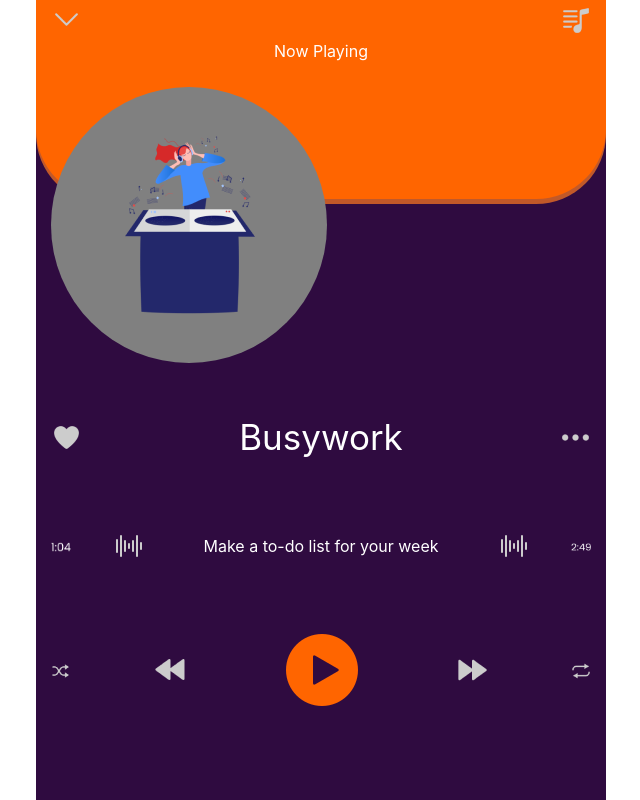
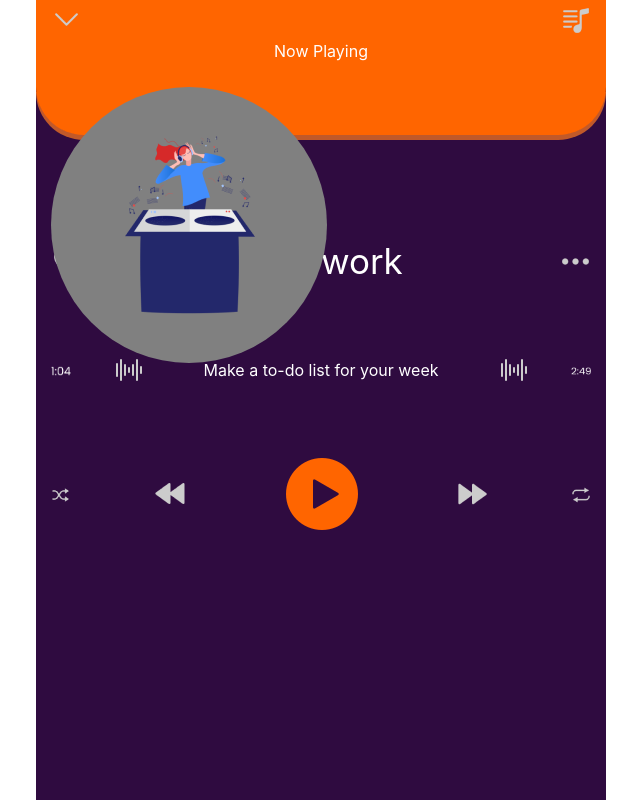
Before and after one commit to Taynaradb/whattodo, a website: page whattodo/www/index.html in a window 1280 px wide. Shown: the whole page, without its empty margins (319-959 px from the left). Drawn offline with nearby package versions, Linux system fonts and the light colour scheme.

Commit message:
complete

```diff
--- a/whattodo/www/css/style.css
+++ b/whattodo/www/css/style.css
@@ -8,14 +8,14 @@ html,body {
 }
 
 .position-relative.orange.pb-5.col-12 {
-    height: 112px!important;
+    height: 45px!important;
     background: #FF6500;
     border-radius: 0px 0px 70px 70px;
     box-shadow: 0px 5px 0px rgba(247, 118, 34, 0.73);
 }
 
 .musicheader{
-   padding-top:13rem!important;
+   padding-top:6rem!important;
 }
 
 #type{
```
